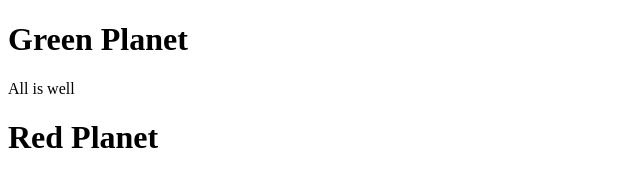
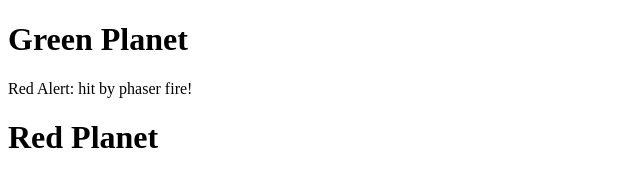
Before and after one commit to Harvnlenny/javaScriptExamples, a plain HTML site: page planets/planets.html in a window 1280 px wide. Shown: the top 170 px of the page, without its empty margins (0-640 px from the left). Drawn offline with Linux system fonts and the light colour scheme.

Commit message:
used the onload property to load the javascript after the page is fully loaded.

```diff
--- a/planets/planets.html
+++ b/planets/planets.html
@@ -4,8 +4,12 @@
     <meta charset="usf-8">
     <title>Planets</title>
     <script>
-        var planet = document.getElementById("greenplanet");
-        planet.innerHTML = "Red Alert: hit by phaser fire!";
+        function init() {
+            var planet = document.getElementById("greenplanet");
+            planet.innerHTML = "Red Alert: hit by phaser fire!";
+        }
+
+        window.onload = init;
     </script>
 </head>
 <body>
```
